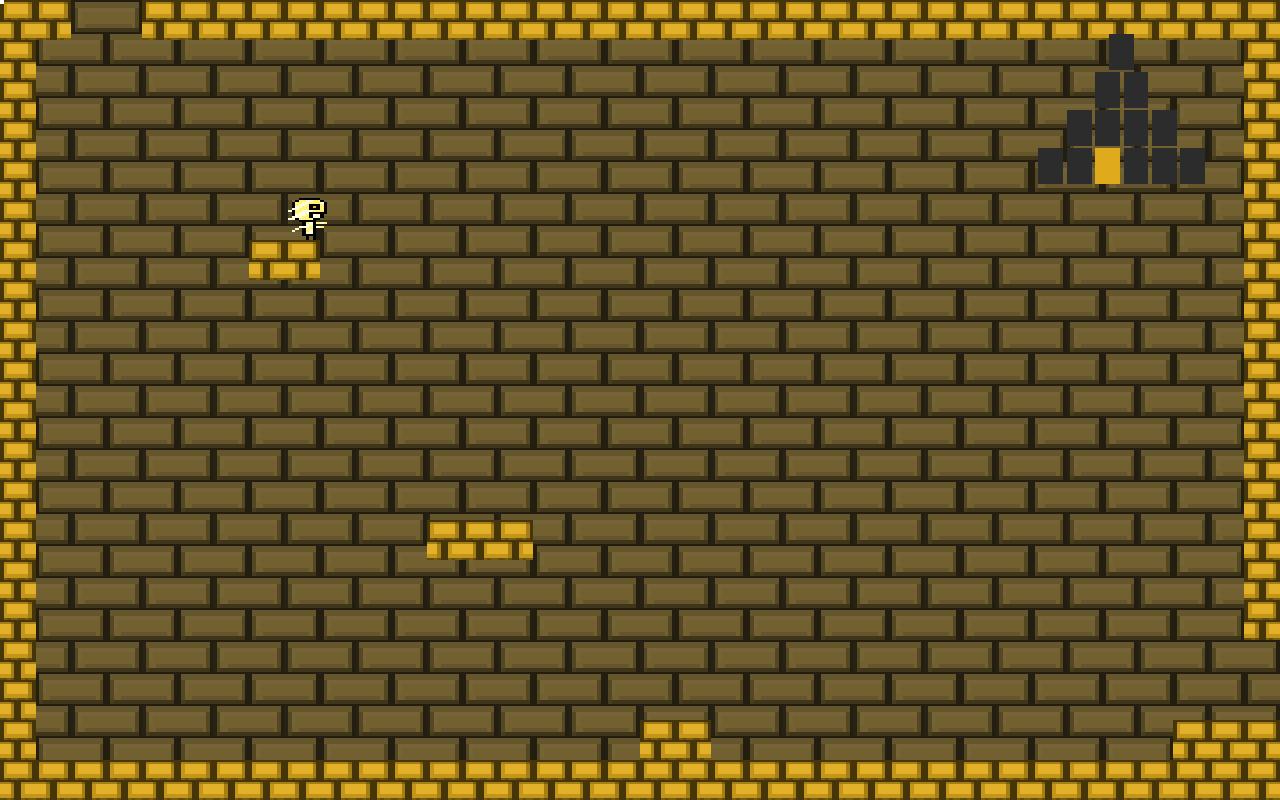
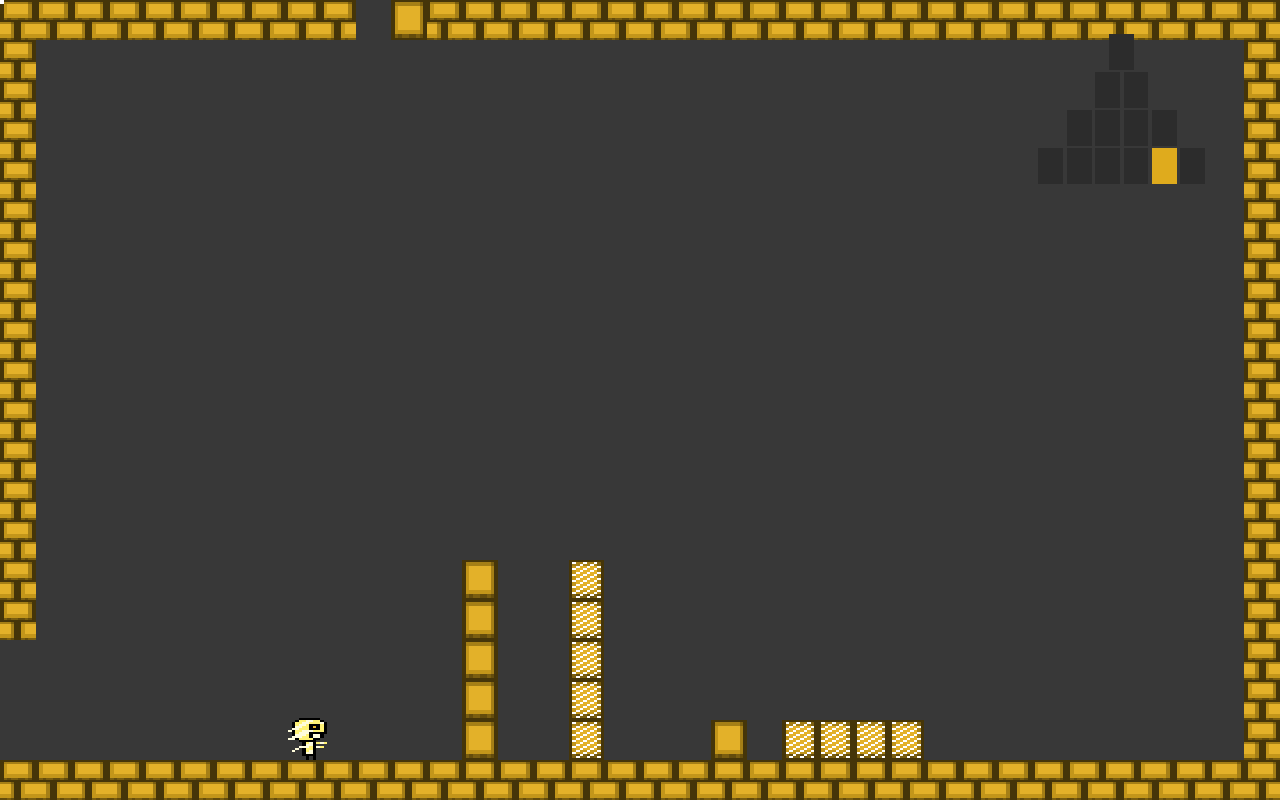
Before and after one commit to bdaenen/pyramummy, a website: page src/index.html in a window 1280 px wide. Drawn offline with Linux system fonts and the light colour scheme.

Commit message:
Added destructable blocks.

```diff
--- a/src/index.html
+++ b/src/index.html
@@ -11,6 +11,7 @@
 <img id="img_player" src="assets/igor3.png" width="8" height="21" style="position: absolute; opacity: 0;"/>
 <img id="img_wall_hard" src="assets/wall2.png" width="10" height="20" style="position: absolute; opacity: 0;"/>
 <img id="img_wall" src="assets/wall3.png" width="10" height="20" style="position: absolute; opacity: 0;"/>
+<img id="img_destruct" src="assets/destruct.png" width="10" height="20" style="position: absolute; opacity: 0;"/>
 <img id="img_bg" src="assets/wall_bg.png" width="10" height="20" style="position: absolute; opacity: 0;"/>
 <img id="img_button_click" src="assets/click.png" width="69" height="274" style="position: absolute; opacity: 0;"/>
 <img id="img_button_rightclick" src="assets/rightclick.png" width="69" height="274" style="position: absolute; opacity: 0;"/>
@@ -27,9 +28,9 @@
 </script>
 <script inline src="js/kontra.js"></script>
 <!--script inline src="js/jsfxr.js"></script-->
-<script inline src="js/lvl2_0.js"></script>
-<script inline src="js/lvl3_0.js"></script>
-<script inline src="js/lvl4_0.js"></script>
-<script inline src="js/lvl2_1.js"></script>
-<script inline src="js/lvl3_1.js"></script>
+<script inline src="js/lvls/lvl2_0.js"></script>
+<script inline src="js/lvls/lvl3_0.js"></script>
+<script inline src="js/lvls/lvl4_0.js"></script>
+<script inline src="js/lvls/lvl2_1.js"></script>
+<script inline src="js/lvls/lvl3_1.js"></script>
 <script inline src="js/main.js"></script>
--- a/src/js/kontra.js
+++ b/src/js/kontra.js
@@ -1090,6 +1090,7 @@ this.kontra = {
 
                 this.objects[lastIndex] = obj;
                 inUse++;
+                return obj;
             },
 
             /**
--- a/src/js/lvl4_0.js
+++ b/src/js/lvls/lvl4_0.js
@@ -17,13 +17,15 @@ level4_0.map = [
     2, 0, 0, 0, 0, 0, 0, 0, 0, 0, 0, 0, 0, 0, 0, 0, 0, 0, 0, 0, 0, 0, 0, 0, 0, 0, 0, 0, 0, 0, 0, 0, 0, 0, 0, 2,
     2, 0, 0, 0, 0, 0, 0, 0, 0, 0, 0, 0, 0, 0, 0, 0, 0, 0, 0, 0, 0, 0, 0, 0, 0, 0, 0, 0, 0, 0, 0, 0, 0, 0, 0, 2,
     2, 0, 0, 0, 0, 0, 0, 0, 0, 0, 0, 0, 0, 0, 0, 0, 0, 0, 0, 0, 0, 0, 0, 0, 0, 0, 0, 0, 0, 0, 0, 0, 0, 0, 0, 2,
-    2, 0, 0, 0, 0, 0, 0, 0, 0, 0, 0, 0, 0, 0, 0, 0, 0, 0, 0, 0, 0, 0, 0, 0, 0, 0, 0, 0, 0, 0, 0, 0, 0, 0, 0, 2,
-    2, 0, 0, 0, 0, 0, 0, 0, 0, 0, 0, 0, 0, 0, 0, 0, 0, 0, 0, 0, 0, 0, 0, 0, 0, 0, 0, 0, 0, 0, 0, 0, 0, 0, 0, 2,
-    0, 0, 0, 0, 0, 0, 0, 0, 0, 0, 0, 0, 0, 0, 0, 0, 0, 0, 0, 0, 0, 0, 0, 0, 0, 0, 0, 0, 0, 0, 0, 0, 0, 0, 0, 2,
-    0, 0, 0, 0, 0, 0, 0, 0, 0, 0, 0, 0, 0, 0, 0, 0, 0, 0, 0, 0, 0, 0, 0, 0, 0, 0, 0, 0, 0, 0, 0, 0, 0, 0, 0, 2,
-    0, 0, 0, 0, 0, 0, 0, 0, 0, 0, 0, 0, 0, 0, 0, 0, 0, 0, 0, 0, 0, 0, 0, 0, 0, 0, 0, 0, 0, 0, 0, 0, 0, 0, 0, 2,
+    2, 0, 0, 0, 0, 0, 0, 0, 0, 0, 0, 0, 0, 1, 0, 0, 3, 0, 0, 0, 0, 0, 0, 0, 0, 0, 0, 0, 0, 0, 0, 0, 0, 0, 0, 2,
+    2, 0, 0, 0, 0, 0, 0, 0, 0, 0, 0, 0, 0, 1, 0, 0, 3, 0, 0, 0, 0, 0, 0, 0, 0, 0, 0, 0, 0, 0, 0, 0, 0, 0, 0, 2,
+    0, 0, 0, 0, 0, 0, 0, 0, 0, 0, 0, 0, 0, 1, 0, 0, 3, 0, 0, 0, 0, 0, 0, 0, 0, 0, 0, 0, 0, 0, 0, 0, 0, 0, 0, 2,
+    0, 0, 0, 0, 0, 0, 0, 0, 0, 0, 0, 0, 0, 1, 0, 0, 3, 0, 0, 0, 0, 0, 0, 0, 0, 0, 0, 0, 0, 0, 0, 0, 0, 0, 0, 2,
+    0, 0, 0, 0, 0, 0, 0, 0, 0, 0, 0, 0, 0, 1, 0, 0, 3, 0, 0, 0, 1, 0, 3, 3, 3, 3, 0, 0, 0, 0, 0, 0, 0, 0, 0, 2,
     2, 2, 2, 2, 2, 2, 2, 2, 2, 2, 2, 2, 2, 2, 2, 2, 2, 2, 2, 2, 2, 2, 2, 2, 2, 2, 2, 2, 2, 2, 2, 2, 2, 2, 2, 2
 ];
+
+level4_0.destructables = [];
 
 level4_0.spriteMap = [];
 
--- a/src/js/main.js
+++ b/src/js/main.js
@@ -1,13 +1,14 @@
 (function() {
     'use strict';
+    var DEBUG = true;
     var canvas = d.createElement('canvas');
     var bgCanvas = d.createElement('canvas');
     var bgCtx = bgCanvas.getContext('2d');
     var ctx = canvas.getContext('2d');
     ctx.imageSmoothingEnabled = false;
     var currentLevel = null;
-    var jumpCooldown = 0.1;
-    var timeSinceJump = 0.1;
+    var jumpCooldown = 0.2;
+    var timeSinceJump = 0.2;
     var bgPattern = null;
     var playerAnimationTimerValue = 100;
     var playerAnimationTimer = playerAnimationTimerValue;
@@ -24,9 +25,9 @@
         bgCtx.fill();
     };
     var worldCoord = {
-        _x: 2,
+        _x: 4,
         _y: 0,
-        prevX: 2,
+        prevX: 4,
         prevY: 0,
         get x() {
             return this._x;
@@ -137,8 +138,9 @@
         properties: {
             mirror: false,
             grounded: false,
-            canLink: false,
-            canPush: false
+            canLink: DEBUG,
+            canPush: DEBUG,
+            canSprint: DEBUG
         },
         render: function(){
             var deltaY = 0;
@@ -159,7 +161,7 @@
             else {
                 this.context.scale(1, 1);
             }
-            this.context.drawImage(this.image, this.properties.mirror ? -8: 0, deltaY);
+            this.context.drawImage(this.image, this.properties.mirror ? -7: 0, deltaY);
             this.context.restore();
         }
     });
@@ -224,7 +226,6 @@
 
     var loop = kontra.gameLoop({
         update: function(dt) {
-
             updatePlayer(dt);
             updateCrosshair(dt);
             updateBullets(dt);
@@ -284,12 +285,23 @@
         if (kontra.keys.pressed('left') || kontra.keys.pressed('q') || kontra.keys.pressed('a')) {
             playerAnimationTimer -= dt*1000;
             player.properties.mirror = true;
-            player.x -= 1;
+            if (player.properties.canSprint && kontra.keys.pressed('shift')) {
+                player.x -= 2;
+            }
+            else {
+                player.x -= 1;
+            }
         }
         else if (kontra.keys.pressed('right') || kontra.keys.pressed('d')) {
             playerAnimationTimer -= dt*1000;
             player.properties.mirror = false;
-            player.x += 1;
+
+            if (player.properties.canSprint && kontra.keys.pressed('shift')) {
+                player.x += 2;
+            }
+            else {
+                player.x += 1;
+            }
         }
 
         updateGrounded(player);
@@ -385,6 +397,9 @@
 
         for (var i = 0; i < tilePool.size; i++) {
             levelSprite = tilePool.objects[i];
+            if (!levelSprite.ttl) {
+                continue;
+            }
             if (levelSprite.y > currentLevel.height*tileHeight || levelSprite.x < -tileWidth || levelSprite.x > (currentLevel.width*tileWidth) || levelSprite.y < -tileHeight && levelSprite.ttl > 0) {
                 if (levelSprite.properties.marked) {
                     unlinkMarkedSprites();
@@ -411,7 +426,7 @@
                     }
                 }
                 else if (bullet.properties.type === 2) {
-                    if(levelSprite.properties.movable) {
+                    if (levelSprite.properties.movable) {
                         levelSprite.dx = bullet.dx;
                         levelSprite.dy = bullet.dy;
                         levelSprite.ddx = -bullet.dx/10;
@@ -437,6 +452,20 @@
                 }
             }
 
+
+            if (levelSprite.properties.destroys) {
+                for (var j = 0; j < currentLevel.destructables.length; j++) {
+                    var item = currentLevel.destructables[j];
+                    if (!item.ttl) {
+                        continue;
+                    }
+                    if (levelSprite.collidesWith(item)) {
+                        item.ttl = 0;
+                        levelSprite.ttl = 0;
+                        j = currentLevel.destructables.length;
+                    }
+                }
+            }
         }
     }
 
@@ -523,6 +552,9 @@
             if (sprite.collidesWith(wall)) {
                 separateX(sprite, xPen);
             }
+            if (minDist === distanceBottom) {
+                timeSinceJump = jumpCooldown;
+            }
         }
         else {
             separateX(sprite, xPen);
@@ -564,6 +596,10 @@
      * @param level
      */
     function initLevel(level) {
+        if (level.destructables) {
+            level.destructables = [];
+        }
+
         unlinkMarkedSprites();
         tilePool.clear();
         for (var i = 0; i < level.map.length; i++) {
@@ -580,7 +616,8 @@
                     properties: {
                         index: level.map[i],
                         collides: true,
-                        movable: true
+                        movable: true,
+                        destroys: true
                     }
                 });
             }
@@ -597,9 +634,28 @@
                     properties: {
                         index: level.map[i],
                         collides: true,
-                        movable: false
+                        movable: false,
+                        destroys: false
                     }
                 });
+            }
+            else if (level.map[i] === 3) {
+                currentLevel.destructables.push(tilePool.get({
+                    x: tileWidth*(i%level.width),
+                    y: tileHeight*Math.floor(i/level.width),
+                    //color: 'midnightblue',
+                    image: d.getElementById('img_destruct'),
+                    //width: tileWidth,
+                    //height: tileHeight,
+                    dx: 0,
+                    ttl: Infinity,
+                    properties: {
+                        index: level.map[i],
+                        collides: true,
+                        movable: false,
+                        destroys: false
+                    }
+                }));
             }
             else if (level.map[i] === 9 && !player.properties.canPush) {
                 tilePool.get({
@@ -625,7 +681,8 @@
                     properties: {
                         index: level.map[i],
                         collides: false,
-                        movable: false
+                        movable: false,
+                        destroys: false
                     }
                 });
             }
```
Also changed, not shown: src/assets/destruct.png (added), src/js/lvls/lvl2_0.js (renamed from src/js/lvl2_0.js), src/js/lvls/lvl2_1.js (renamed from src/js/lvl2_1.js), src/js/lvls/lvl3_0.js (renamed from src/js/lvl3_0.js), src/js/lvls/lvl3_1.js (renamed from src/js/lvl3_1.js).
